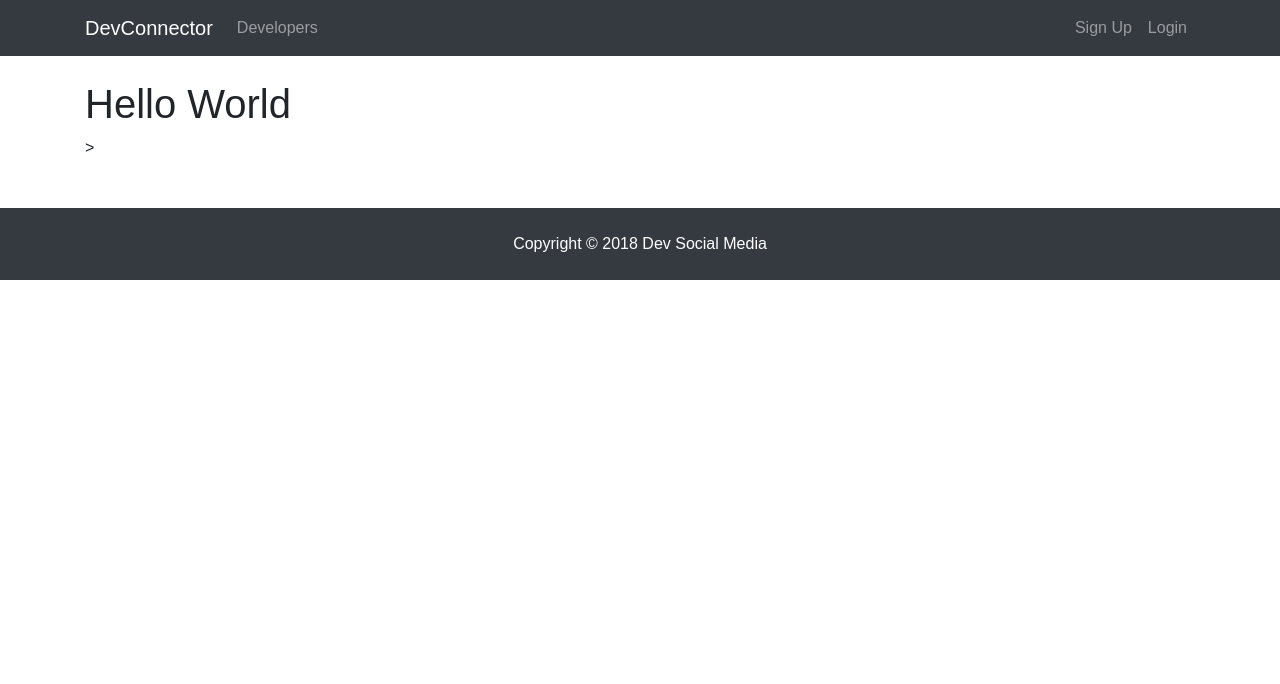
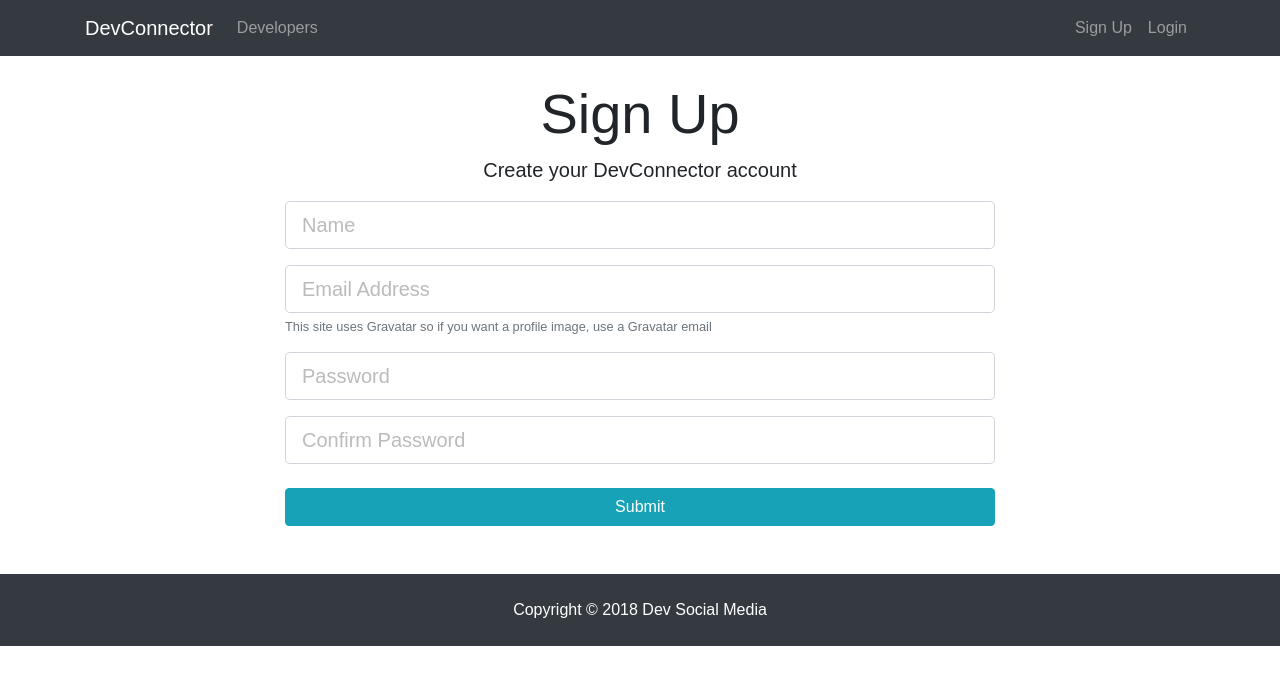
Before and after one commit to banderson7/DevSocialMedia, a React (Create React App) app in the folder client/: page /register in a window 1280 px wide. Shown: the top 684 px of the page. Built offline with nearby package versions, Linux system fonts and the light colour scheme.

Commit message:
Register page

```diff
--- a/client/src/components/auth/Register.js
+++ b/client/src/components/auth/Register.js
@@ -1,10 +1,99 @@
 import React, { Component } from "react";
 
 class Register extends Component {
+  constructor() {
+    super();
+    this.state = {
+      name: "",
+      email: "",
+      password: "",
+      password2: "",
+      errors: {}
+    };
+
+    this.onChange = this.onChange.bind(this);
+    this.onSubmit = this.onSubmit.bind(this);
+  }
+
+  onChange(e) {
+    this.setState({
+      [e.target.name]: e.target.value
+    });
+  }
+
+  onSubmit(e) {
+    e.preventDefault();
+
+    const newUser = {
+      name: this.state.name,
+      email: this.state.email,
+      password: this.state.password,
+      password2: this.state.password2
+    };
+
+    console.log(newUser);
+  }
+
   render() {
     return (
-      <div>
-        <h1>Hello World</h1>>
+      <div className="register">
+        <div className="container">
+          <div className="row">
+            <div className="col-md-8 m-auto">
+              <h1 className="display-4 text-center">Sign Up</h1>
+              <p className="lead text-center">
+                Create your DevConnector account
+              </p>
+              <form onSubmit={this.onSubmit}>
+                <div className="form-group">
+                  <input
+                    type="text"
+                    className="form-control form-control-lg"
+                    placeholder="Name"
+                    name="name"
+                    value={this.state.name}
+                    onChange={this.onChange}
+                  />
+                </div>
+                <div className="form-group">
+                  <input
+                    type="email"
+                    className="form-control form-control-lg"
+                    placeholder="Email Address"
+                    name="email"
+                    value={this.state.email}
+                    onChange={this.onChange}
+                  />
+                  <small className="form-text text-muted">
+                    This site uses Gravatar so if you want a profile image, use
+                    a Gravatar email
+                  </small>
+                </div>
+                <div className="form-group">
+                  <input
+                    type="password"
+                    className="form-control form-control-lg"
+                    placeholder="Password"
+                    name="password"
+                    value={this.state.password}
+                    onChange={this.onChange}
+                  />
+                </div>
+                <div className="form-group">
+                  <input
+                    type="password"
+                    className="form-control form-control-lg"
+                    placeholder="Confirm Password"
+                    name="password2"
+                    value={this.state.password2}
+                    onChange={this.onChange}
+                  />
+                </div>
+                <input type="submit" className="btn btn-info btn-block mt-4" />
+              </form>
+            </div>
+          </div>
+        </div>
       </div>
     );
   }
```
